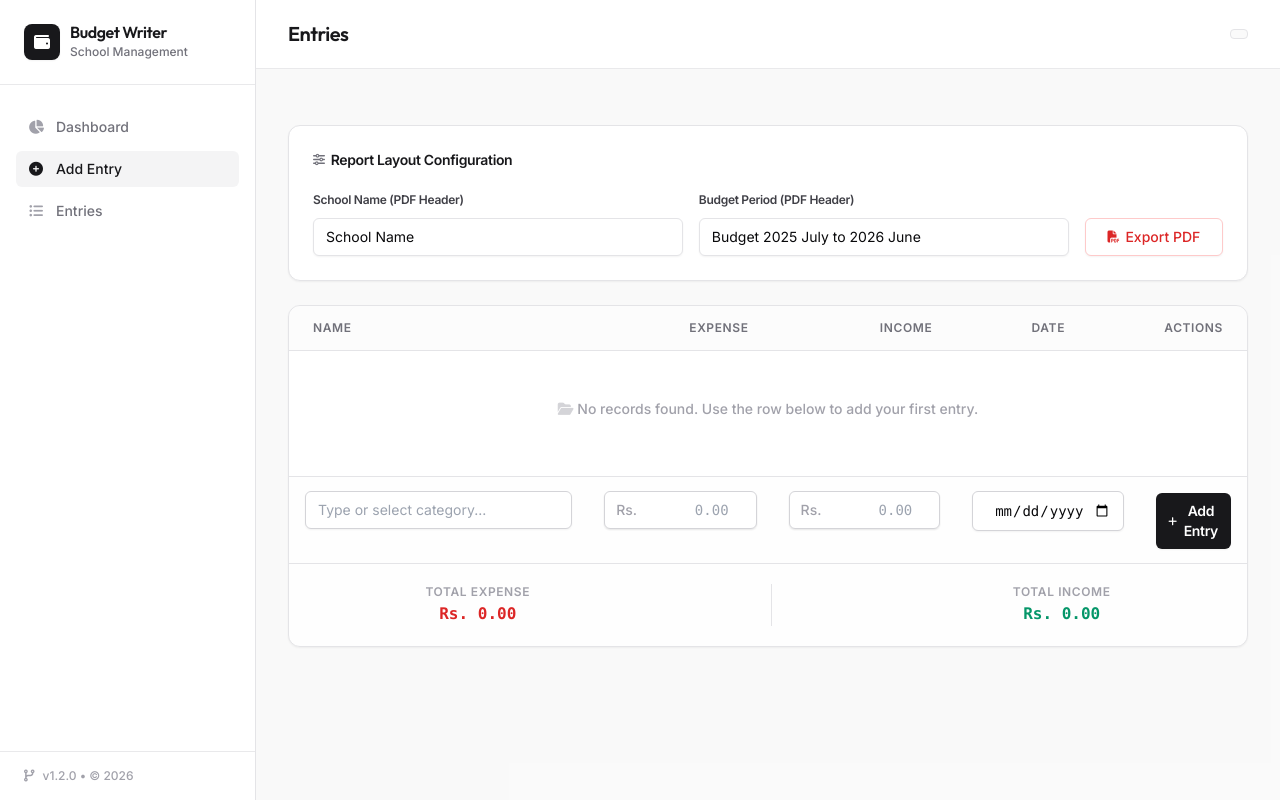
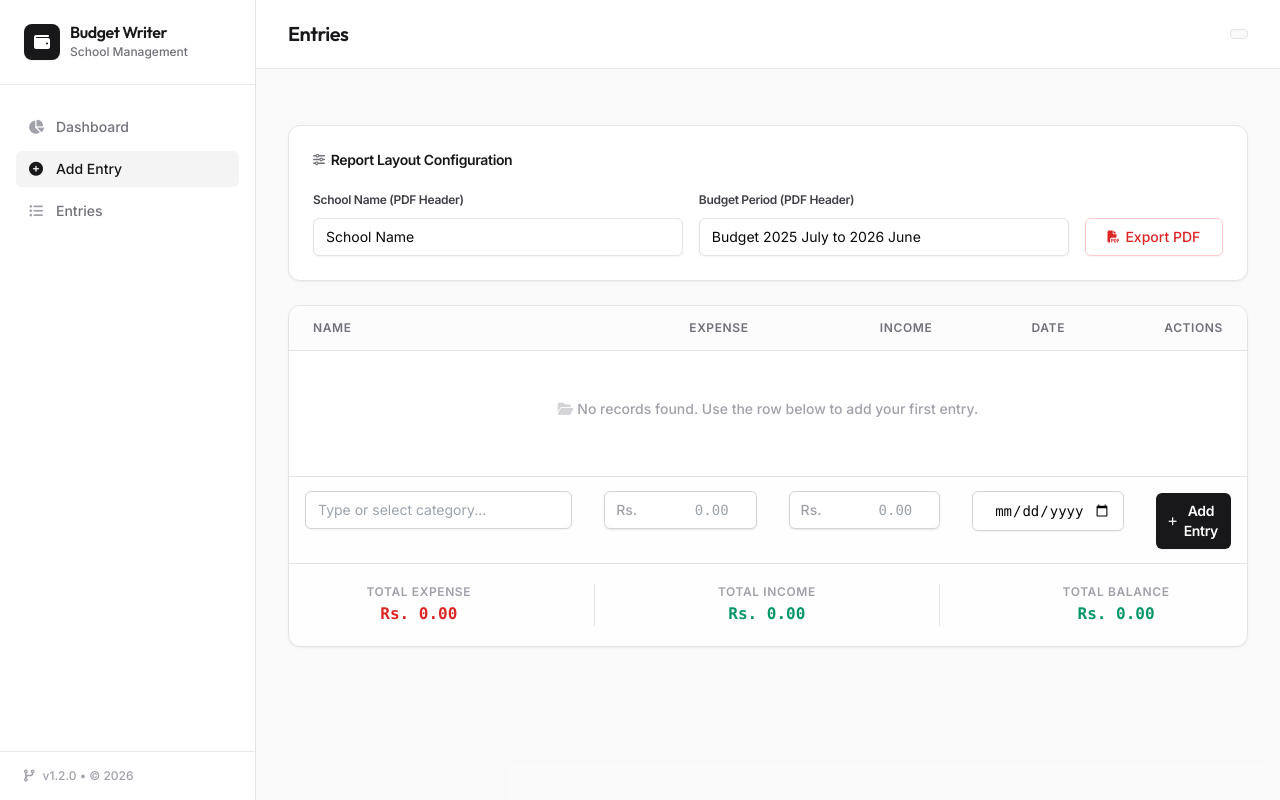
Before and after one commit to Moueen-Togarvi/school-Budget-writer, a Django app: page /entries/ in a window 1280 px wide. Run offline with Django 5.2, Linux system fonts and the light colour scheme; data that the repository does not hold is empty; some libraries are stand-ins or nearby versions.

Commit message:
refactor: remove pagination, update sorting logic, and add balance summary to dashboard and reports

```diff
--- a/entries/templates/dashboard.html
+++ b/entries/templates/dashboard.html
@@ -94,7 +94,9 @@
                                         Rs. {{ entry.income|floatformat:2 }}
                                     </span>
                                 {% else %}
-                                    <span class="text-zinc-300">-</span>
+                                    <span class="inline-flex items-center rounded-md bg-zinc-50 px-2 py-1 text-xs font-medium text-zinc-400 ring-1 ring-inset ring-zinc-200">
+                                        Rs. 0.00
+                                    </span>
                                 {% endif %}
                             </td>
                             <td class="px-6 py-4 text-sm text-center font-mono text-zinc-500">
--- a/entries/templates/entry_list.html
+++ b/entries/templates/entry_list.html
@@ -148,7 +148,9 @@
                                                 Rs. {{ entry.income|floatformat:2 }}
                                             </span>
                                         {% else %}
-                                            <span class="text-zinc-300">-</span>
+                                            <span class="inline-flex items-center rounded-md bg-zinc-50 px-2.5 py-1 text-xs font-medium text-zinc-400 ring-1 ring-inset ring-zinc-200">
+                                                Rs. 0.00
+                                            </span>
                                         {% endif %}
                                     </td>
                                     <td class="px-6 py-4 text-sm text-center font-mono text-zinc-500">
@@ -241,7 +243,7 @@
             </table>
         </div>
 
-        <!-- Totals Strip at Bottom (Balance Removed) -->
+        <!-- Totals Strip at Bottom -->
         <div class="px-6 py-5 border-t border-zinc-200 bg-zinc-50/30 flex flex-col sm:flex-row justify-around text-center gap-4">
             <div class="flex flex-col gap-0.5">
                 <span class="text-xs font-semibold text-zinc-400 uppercase tracking-wider">Total Expense</span>
@@ -252,37 +254,16 @@
                 <span class="text-xs font-semibold text-zinc-400 uppercase tracking-wider">Total Income</span>
                 <span class="text-base font-bold font-mono text-emerald-600" id="summary-total-income">Rs. {{ filtered_total_income|floatformat:2 }}</span>
             </div>
+            <div class="hidden sm:block border-r border-zinc-200"></div>
+            <div class="flex flex-col gap-0.5">
+                <span class="text-xs font-semibold text-zinc-400 uppercase tracking-wider">Total Balance</span>
+                <span class="text-base font-bold font-mono {% if filtered_total_balance >= 0 %}text-emerald-600{% else %}text-red-600{% endif %}" id="summary-total-balance">
+                    {% if filtered_total_balance < 0 %}-{% endif %}Rs. {{ filtered_total_balance_abs|floatformat:2 }}
+                </span>
+            </div>
         </div>
 
-        <!-- Custom Pagination Navigation -->
-        {% if is_paginated %}
-            <div class="px-6 py-4 border-t border-zinc-200 bg-zinc-50/10 flex flex-col gap-3 sm:flex-row sm:items-center sm:justify-between">
-                <div class="text-xs font-medium text-zinc-500">
-                    Showing page {{ page_obj.number }} of {{ paginator.num_pages }} (Total {{ paginator.count }} records)
-                </div>
-                <div class="flex items-center gap-2 self-end">
-                    {% if page_obj.has_previous %}
-                        <a href="?page={{ page_obj.previous_page_number }}" class="inline-flex items-center justify-center rounded-md border border-zinc-200 bg-white px-3 py-1.5 text-xs font-medium text-zinc-600 shadow-sm hover:bg-zinc-50 hover:text-zinc-900 transition-colors" id="pagination-prev">
-                            <i class="fa-solid fa-chevron-left mr-1 text-[10px]"></i> Previous
-                        </a>
-                    {% else %}
-                        <span class="inline-flex items-center justify-center rounded-md border border-zinc-200 bg-white px-3 py-1.5 text-xs font-medium text-zinc-300 shadow-sm opacity-50 cursor-not-allowed" id="pagination-prev-disabled">
-                            <i class="fa-solid fa-chevron-left mr-1 text-[10px]"></i> Previous
-                        </span>
-                    {% endif %}
 
-                    {% if page_obj.has_next %}
-                        <a href="?page={{ page_obj.next_page_number }}" class="inline-flex items-center justify-center rounded-md border border-zinc-200 bg-white px-3 py-1.5 text-xs font-medium text-zinc-600 shadow-sm hover:bg-zinc-50 hover:text-zinc-900 transition-colors" id="pagination-next">
-                            Next <i class="fa-solid fa-chevron-right ml-1 text-[10px]"></i>
-                        </a>
-                    {% else %}
-                        <span class="inline-flex items-center justify-center rounded-md border border-zinc-200 bg-white px-3 py-1.5 text-xs font-medium text-zinc-300 shadow-sm opacity-50 cursor-not-allowed" id="pagination-next-disabled">
-                            Next <i class="fa-solid fa-chevron-right ml-1 text-[10px]"></i>
-                        </span>
-                    {% endif %}
-                </div>
-            </div>
-        {% endif %}
     </div>
 </div>
 
--- a/entries/tests.py
+++ b/entries/tests.py
@@ -183,5 +183,5 @@ class EntryPDFExportTest(TestCase):
         response = self.client.get(url)
         self.assertEqual(response.status_code, 200)
         entries = list(response.context['entries'])
-        self.assertEqual(entries[0].name, "Staff Payment")
-        self.assertEqual(entries[1].name, "Electricity Bill")
+        self.assertEqual(entries[0].name, "Electricity Bill")
+        self.assertEqual(entries[1].name, "Staff Payment")
--- a/entries/views.py
+++ b/entries/views.py
@@ -35,13 +35,13 @@ class DashboardView(TemplateView):
         context['total_money'] = total_money
         context['total_income'] = total_income
         context['total_records'] = all_entries.count()
-        context['recent_entries'] = all_entries.annotate(max_amount=Greatest('money', 'income')).order_by('-max_amount')[:10]
+        context['recent_entries'] = all_entries.order_by('-money')[:10]
 
         return context
 
 
 def render_single_page_list(view_instance, form, is_editing=False, editing_entry=None, form_action=None):
-    all_entries = Entry.objects.annotate(max_amount=Greatest('money', 'income')).order_by('-max_amount')
+    all_entries = Entry.objects.all().order_by('-money')
 
     # Calculate totals (Balance removed)
     totals = all_entries.aggregate(
@@ -51,18 +51,16 @@ def render_single_page_list(view_instance, form, is_editing=False, editing_entry
     total_money = totals['total_money'] or 0
     total_income = totals['total_income'] or 0
 
-    # Pagination
-    paginator = Paginator(all_entries, 10)
-    page_number = view_instance.request.GET.get('page') or 1
-    page_obj = paginator.get_page(page_number)
+    total_balance = total_income - total_money
+    total_balance_abs = abs(total_balance)
 
     context = {
-        'entries': page_obj.object_list,
-        'page_obj': page_obj,
-        'is_paginated': page_obj.has_other_pages(),
-        'paginator': paginator,
+        'entries': all_entries,
+        'is_paginated': False,
         'filtered_total_money': total_money,
         'filtered_total_income': total_income,
+        'filtered_total_balance': total_balance,
+        'filtered_total_balance_abs': total_balance_abs,
         'form': form,
         'is_editing': is_editing,
         'editing_entry': editing_entry,
@@ -127,7 +125,7 @@ class ExportPDFView(View):
         budget_period = request.GET.get('budget_period') or 'Budget 2025 July to 2026 June'
 
         # Order entries by the largest amount descending
-        entries = Entry.objects.annotate(max_amount=Greatest('money', 'income')).order_by('-max_amount')
+        entries = Entry.objects.all().order_by('-money')
 
         totals = entries.aggregate(
             total_money=Sum('money'),
@@ -166,26 +164,51 @@ class ExportPDFView(View):
             textColor=colors.white
         )
 
-        # Premium Header Table
-        header_left = f"<font size='22'><b>{school_name}</b></font><br/><font size='10' color='#71717a'>{budget_period}</font>"
-        header_right = f"<font size='10'><b>BUDGET REPORT</b></font><br/><font size='9' color='#a1a1aa'>Generated: {timezone.now().strftime('%d-%m-%Y')}</font>"
+        # Centered Premium PDF Header
+        title_style = ParagraphStyle(
+            'CenteredTitle',
+            parent=styles['Normal'],
+            fontName='Helvetica-Bold',
+            fontSize=24,
+            leading=28,
+            textColor=colors.HexColor('#18181b'),
+            alignment=1 # Center-aligned
+        )
+        subtitle_style = ParagraphStyle(
+            'CenteredSubtitle',
+            parent=styles['Normal'],
+            fontName='Helvetica',
+            fontSize=10,
+            leading=14,
+            textColor=colors.HexColor('#71717a'),
+            alignment=1
+        )
+        meta_style = ParagraphStyle(
+            'CenteredMeta',
+            parent=styles['Normal'],
+            fontName='Helvetica-Oblique',
+            fontSize=8,
+            leading=12,
+            textColor=colors.HexColor('#a1a1aa'),
+            alignment=1
+        )
 
-        header_data = [
-            [
-                Paragraph(header_left, styles['Normal']),
-                Paragraph(header_right, ParagraphStyle('RightHeader', parent=styles['Normal'], alignment=2))
-            ]
-        ]
+        elements.append(Paragraph(school_name, title_style))
+        elements.append(Spacer(1, 4))
+        elements.append(Paragraph(budget_period, subtitle_style))
+        elements.append(Spacer(1, 4))
+        elements.append(Paragraph(f"Generated on {timezone.now().strftime('%d-%m-%Y')}", meta_style))
+        elements.append(Spacer(1, 10))
 
-        header_table = Table(header_data, colWidths=[360, 160])
-        header_table.setStyle(TableStyle([
-            ('VALIGN', (0, 0), (-1, -1), 'BOTTOM'),
-            ('BOTTOMPADDING', (0, 0), (-1, -1), 10),
+        # Thin divider table spanning page width (520pt)
+        sep_table = Table([[""]], colWidths=[520])
+        sep_table.setStyle(TableStyle([
             ('LINEBELOW', (0, 0), (-1, -1), 1, colors.HexColor('#e4e4e7')),
+            ('BOTTOMPADDING', (0, 0), (-1, -1), 0),
+            ('TOPPADDING', (0, 0), (-1, -1), 0),
         ]))
-
-        elements.append(header_table)
-        elements.append(Spacer(1, 20))
+        elements.append(sep_table)
+        elements.append(Spacer(1, 15))
 
         # Main Data Table
         table_data = [
@@ -199,7 +222,7 @@ class ExportPDFView(View):
 
         for entry in entries:
             money_val = f"Rs. {entry.money:,.2f}" if entry.money > 0 else "-"
-            income_val = f"Rs. {entry.income:,.2f}" if entry.income > 0 else "-"
+            income_val = f"Rs. {entry.income:,.2f}" if entry.income > 0 else "Rs. 0.00"
             date_val = entry.date.strftime('%d-%m-%Y') if entry.date else "-"
 
             table_data.append([
@@ -254,18 +277,31 @@ class ExportPDFView(View):
             textColor=colors.HexColor('#059669') # Emerald-600
         )
 
+        total_balance = total_income - total_money
+        total_balance_abs = abs(total_balance)
+
+        summary_balance_style = ParagraphStyle(
+            'SummaryBalance',
+            parent=summary_cell_value_style,
+            textColor=colors.HexColor('#059669') if total_balance >= 0 else colors.HexColor('#dc2626')
+        )
+
+        balance_sign = "-" if total_balance < 0 else ""
+
         summary_data = [
             [
                 Paragraph("Total Expense", summary_cell_header_style),
-                Paragraph("Total Income", summary_cell_header_style)
+                Paragraph("Total Income", summary_cell_header_style),
+                Paragraph("Total Balance", summary_cell_header_style)
             ],
             [
                 Paragraph(f"Rs. {total_money:,.2f}", summary_money_style),
-                Paragraph(f"Rs. {total_income:,.2f}", summary_income_style)
+                Paragraph(f"Rs. {total_income:,.2f}", summary_income_style),
+                Paragraph(f"{balance_sign}Rs. {total_balance_abs:,.2f}", summary_balance_style)
             ]
         ]
 
-        st = Table(summary_data, colWidths=[260, 260])
+        st = Table(summary_data, colWidths=[173, 173, 174])
         st.setStyle(TableStyle([
             ('BACKGROUND', (0, 0), (-1, -1), colors.HexColor('#f4f4f5')), # Light zinc
             ('ALIGN', (0, 0), (-1, -1), 'CENTER'),
```
